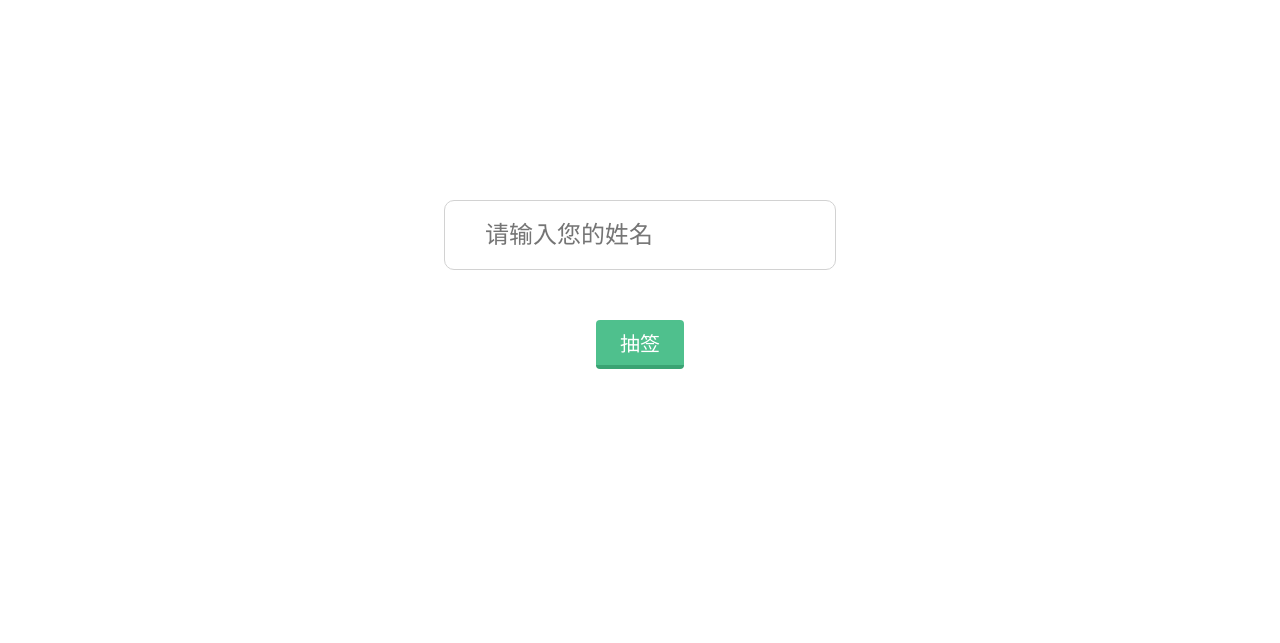
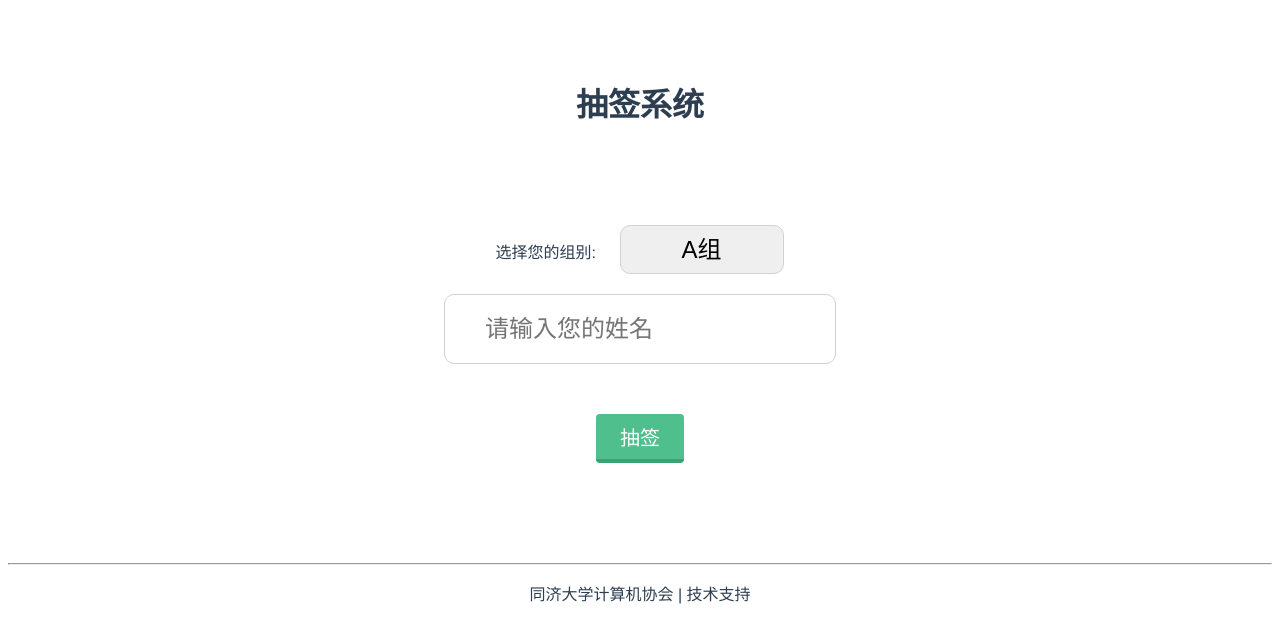
Before and after one commit to TJCA/ballot, a Django app: page / in a window 1280 px wide. Shown: the top 643 px of the page. Run offline with Django 3.2, Linux system fonts and the light colour scheme.

Commit message:
content/judge group

```diff
--- a/ballot/draw/models.py
+++ b/ballot/draw/models.py
@@ -4,3 +4,4 @@ from django.db import models
 class Athlete(models.Model):
     name = models.CharField(max_length=50, blank=True)
     number = models.IntegerField()
+    group = models.IntegerField(blank=True, default=0)
--- a/ballot/draw/views.py
+++ b/ballot/draw/views.py
@@ -2,6 +2,7 @@ from django.shortcuts import render
 from .models import Athlete
 from django.http import HttpResponse
 from random import shuffle
+
 
 # Create your views here.
 
@@ -12,17 +13,38 @@ def index(request):
 
 def submit(request):
     name = request.POST.get('name')
+    group_id = int(request.POST.get('group'))
     user = Athlete.objects.filter(name=name)
     if name is '':
         return render(request, 'draw/info.html', {'text': '姓名不能为空！'})
     if user.exists():
         return render(request, 'draw/info.html', {'text': '该名字已经存在！'})
     else:
-        users = Athlete.objects.filter(name='')
+        if group_id is 1:
+            num = 31
+            group_name = 'A'
+        elif group_id is 2:
+            num = 63
+            group_name = 'B'
+        elif group_id is 3:
+            num = 95
+            group_name = 'C'
+        elif group_id is 4:
+            num = 127
+            group_name = 'D'
+        else:
+            return render(request, 'draw/info.html', {'text': '组别不能为空！'})
+        print('num:  ' + str(num))
+        users = Athlete.objects.filter(name='', id__lte=num, id__gte=num-31)
+        print(users)
+        if len(users) is 0:
+            return render(request, 'draw/info.html', {'text': group_name + '组已满，请选择其他组别！'})
         user = users[0]
         user.name = name
+        user.group = group_id
+        print(user)
         user.save()
-        return render(request, 'draw/info.html', {'text': '您的编号是：' + str(user.number)})
+        return render(request, 'draw/info.html', {'text': '您的编号是：' + str(user.number) + '\n' + '您的组别是：' + group_name})
 
 
 def _init(request):
--- a/ballot/templates/draw/index.html
+++ b/ballot/templates/draw/index.html
@@ -10,10 +10,22 @@
     <style>
         body {
             text-align: center;
-
+            font-family: 'Dosis', 'Source Sans Pro', 'Helvetica Neue', Arial, sans-serif;
+            color: #2c3e50;
         }
         #form {
-            margin-top: 200px;
+            margin-top: 100px;
+        }
+        #select {
+            border-radius: 10px;
+            padding: 10px 60px;
+            font-size: 24px;
+            border: 1px solid #d2d2d2;
+            outline: none;
+            -webkit-appearance: none;
+            -moz-appearance: none;
+            appearance: none;
+            margin: 0 0 20px 20px;
         }
         #input {
             border-radius: 10px;
@@ -36,18 +48,39 @@
         #submit {
             margin-top: 50px;
         }
+        #support {
+            margin-top: 100px;
+        }
+        #header {
+            padding-top: 50px;
+        }
     </style>
 </head>
 <body>
+    <div id="header">
+        <h1>抽签系统</h1>
+    </div>
     <form id="form" action="/submit" method="post">
         {% csrf_token %}
+        <div>
+            <label for="select">选择您的组别:</label>
+            <select name="group" id="select">
+                <option value="1">A组</option>
+                <option value="2">B组</option>
+                <option value="3">C组</option>
+                <option value="4">D组</option>
+            </select>
+        </div>
         <div>
             <input id="input" type="text" name="name" placeholder="请输入您的姓名"/>
         </div>
         <div id="submit">
             <button type="submit">抽签</button>
         </div>
-
     </form>
+    <div id="support">
+        <hr />
+        <p>同济大学计算机协会 | 技术支持</p>
+    </div>
 </body>
 </html>
```
Also changed, not shown: ballot/db.sqlite3 (deleted), 1 other file.
